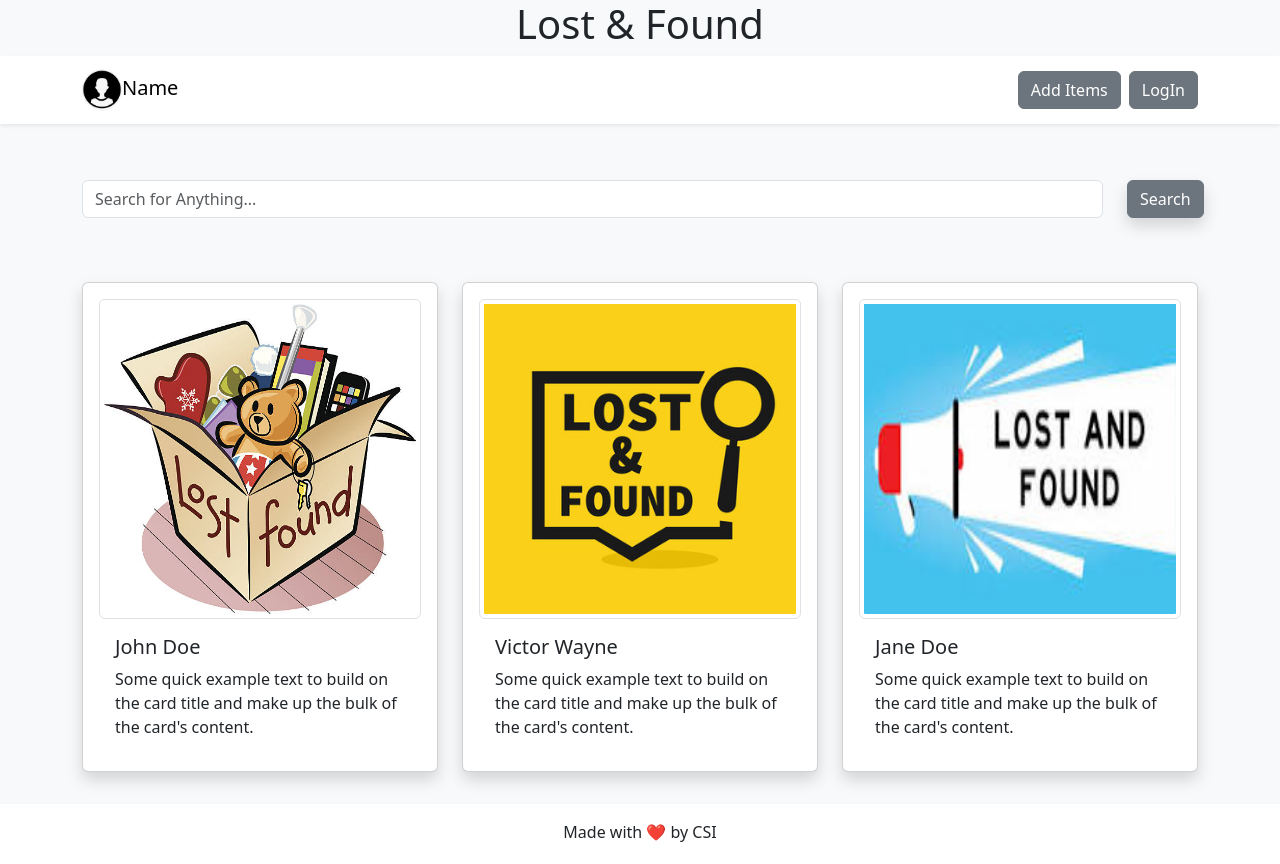
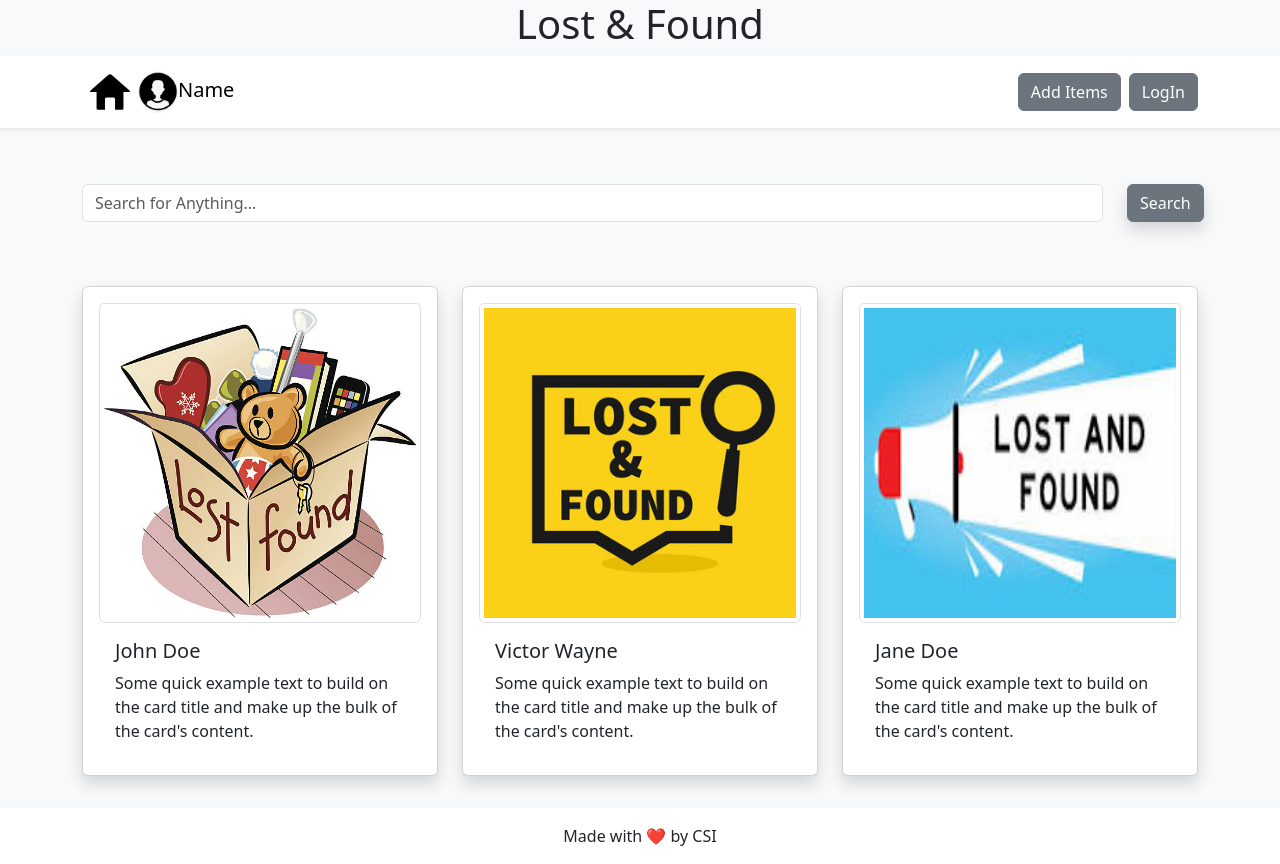
Before and after one commit to csivitu/LostAndFound, a React (Create React App) app in the folder frontend/: page / in a window 1280 px wide. Built offline with nearby package versions, Linux system fonts and the light colour scheme.

Commit message:
feat:Added new home button

```diff
--- a/frontend/src/components/Navbar.js
+++ b/frontend/src/components/Navbar.js
@@ -6,6 +6,13 @@
       <div className="h1 text-center">Lost & Found</div>
       <nav class="navbar navbar-light bg-white shadow-sm">
         <div class="container">
+          <div class="d-flex justify-content-center align-items-center">
+          <a class="p-2" href="./"><img
+            src="images/home.svg"
+            width="40px"
+            height="40px"
+          />
+          </a>
           <a class="navbar-brand" href="#">
             <img
               src="images/user.png"
@@ -16,7 +23,7 @@
             />
             <text>Name</text>
           </a>
-
+          </div>
           <div class="d-flex">
             <Link to="/upload">
               <button class="btn btn-secondary me-2">Add Items</button>
```
Also changed, not shown: frontend/public/images/home.svg (added).
